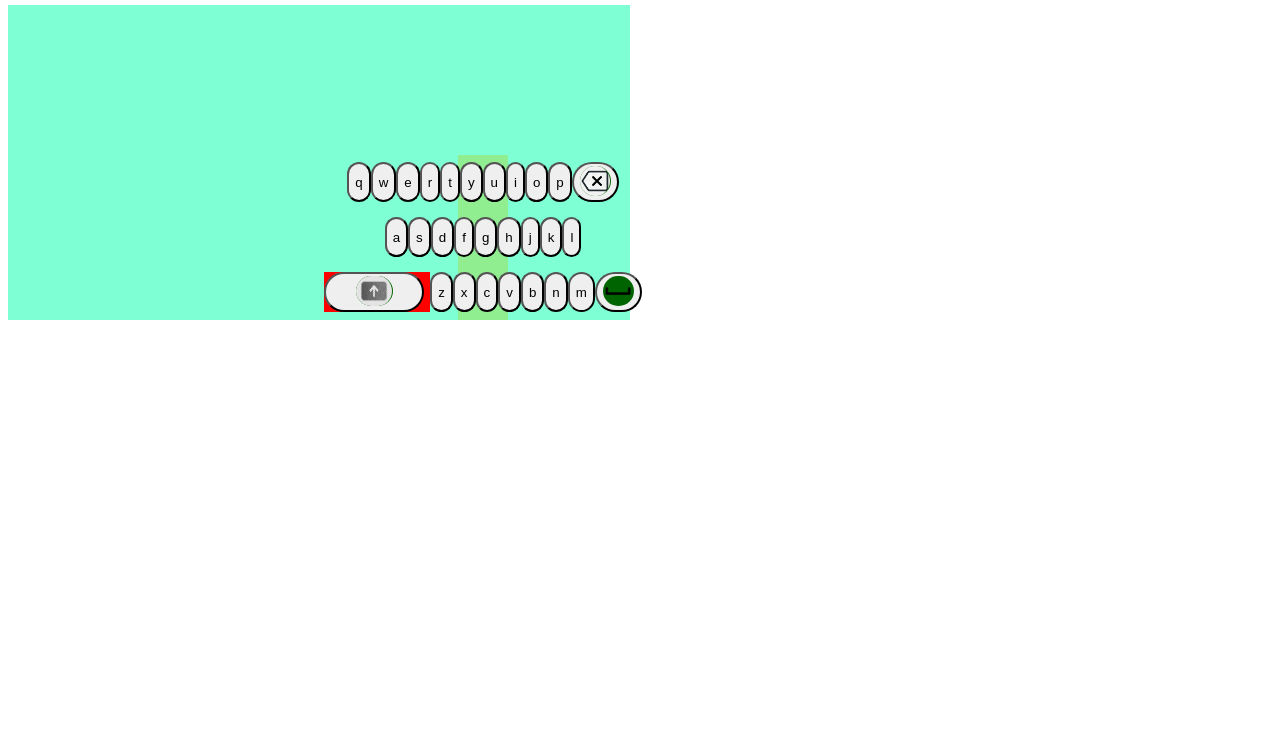
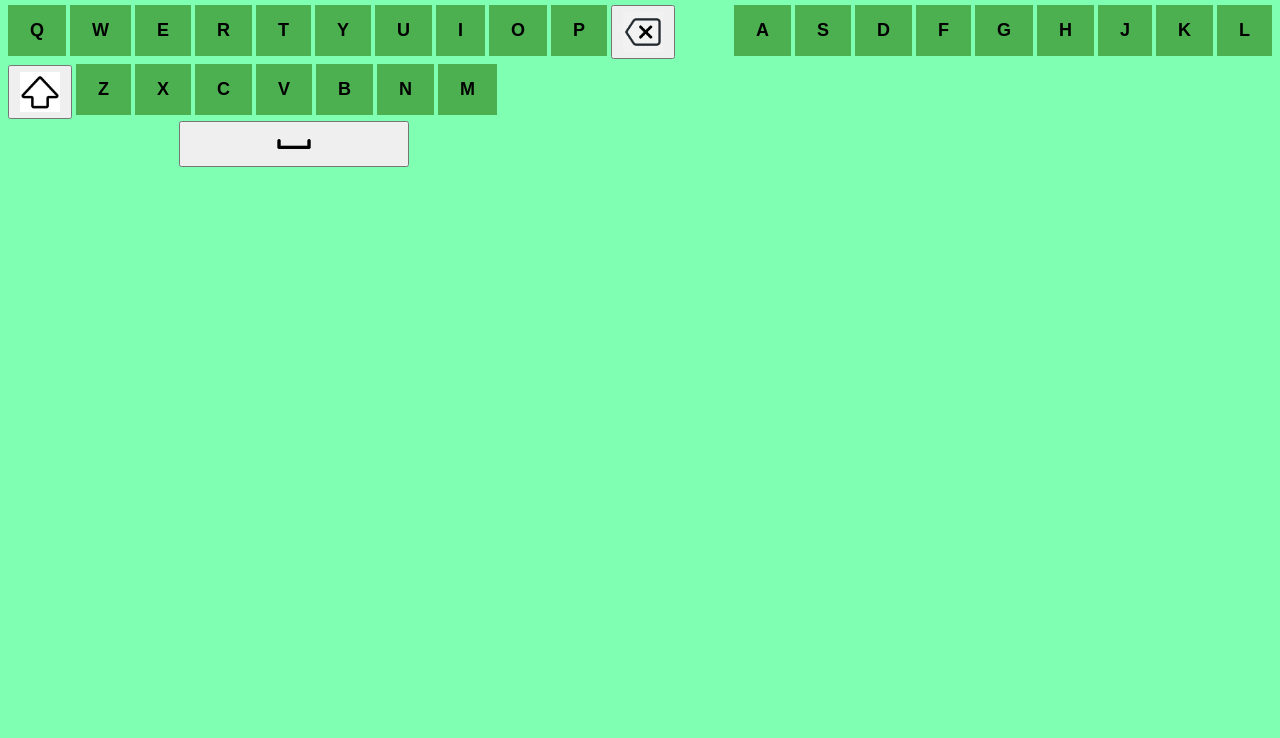
Before and after one commit to Stylesp007/virtual-keyboard, a plain HTML site: page Virtual-Keyboard/index.html in a window 1280 px wide. Shown: the part 62-800 px from the top of the page. Drawn offline with Linux system fonts and the light colour scheme.

Commit message:
adjusting the layout of the Keyboard

```diff
--- a/Virtual-Keyboard/index.html
+++ b/Virtual-Keyboard/index.html
@@ -5,49 +5,60 @@
   <meta http-equiv="X-UA-Compatible" content="IE=edge">
   <meta name="viewport" content="width=device-width, initial-scale=1.0">
   <title>Virtual KeyBoard</title>
-  <link rel="stylesheet" href="/styles/body.css">
+  <link rel="stylesheet" href="/Virtual-Keyboard/styles/body.css">
 </head>
 <body>
   <header>
     <h2>Welcome to the keyboard simulater</h2>
   </header>
-  <div class="keyboard-container">
+  <div class="keyboard-grid">
     <div class="keys-row-1">
-      <button>q</button>
-      <button>w</button>
-      <button>e</button>
-      <button>r</button>
-      <button>t</button>
-      <button>y</button>
-      <button>u</button>
-      <button>i</button>
-      <button>o</button>
-      <button>p</button>
-      <button class="backspace-button"><img src="./icons/png-transparent-backspace-close-delete-remove-andriod-app-icon.png" alt=""></button>
+        <button class="letter-button">Q</button>
+        <button class="letter-button">W</button>
+        <button class="letter-button">E</button>
+        <button class="letter-button">R</button>
+        <button class="letter-button">T</button>
+
+        <button class="letter-button">Y</button>
+        <button class="letter-button">U</button>
+        <button class="letter-button">I</button>
+        <button class="letter-button">O</button>
+        <button class="letter-button">P</button>
+        <button class="event-button">
+          <img src="./icons/png-transparent-backspace-close-delete-remove-andriod-app-icon.png" alt="">
+        </button>
     </div>
     <div class="keys-row-1">
-      <button>a</button>
-      <button>s</button>
-      <button>d</button>
-      <button>f</button>
-      <button>g</button>
-      <button>h</button>
-      <button>j</button>
-      <button>k</button>
-      <button>l</button>
+      <button class="letter-button">A</button>
+      <button class="letter-button">S</button>
+      <button class="letter-button">D</button>
+      <button class="letter-button">F</button>
+      <button class="letter-button">G</button>
+      <button class="letter-button">H</button>
+      <button class="letter-button">J</button>
+      <button class="letter-button">K</button>
+      <button class="letter-button">L</button>
     </div>
     <div class="keys-row-1">
-      <div class="shift-button-container">
-        <button class="shift-button"><img class="shift-button-icon" src="./icons/imgbin-symbol-computer-icons-shift-key-computer-keyboard-computer-software-symbol-tgkFY88xrYH1VMWucpXgptCPg.jpg" alt=""></button>
+      <button class="event-button">
+        <img class="shift-button-icon" src="./icons/SHIFT-icon.png" alt="">
+      </button>
+      <button class="letter-button">Z</button>
+      <button class="letter-button">X</button>
+      <button class="letter-button">C</button>
+      <button class="letter-button">V</button>
+      <button class="letter-button">B</button>
+      <button class="letter-button">N</button>
+      <button class="letter-button">M</button>
+      <div class="space-outer-container">
+        <div class="space-container">
+          <button class="space-button">
+            <img src="./icons/space-bar-1439880-1214373.png" alt="">
+          </button>
+        </div>
       </div>
-      <button>z</button>
-      <button>x</button>
-      <button>c</button>
-      <button>v</button>
-      <button>b</button>
-      <button>n</button>
-      <button>m</button>
-      <button class="space-button"><img src="./icons/space-bar-1439880-1214373.png" alt=""></button>
+
+
     </div>
   </div>
 </body>
--- a/Virtual-Keyboard/styles/body.css
+++ b/Virtual-Keyboard/styles/body.css
@@ -1,46 +1,62 @@
-.keyboard-container{
-  left: 0;
-  top: 55px;
-  padding-top: 150px;
-  padding-left: 450px;
-  width: 172px;
-  background-color: aquamarine;
-  z-index: 200px;
+body{
+  background-color: #7effb2;
 }
 
-.keys-row-1{
-  height: 55px;
+img{
+  height: 40px;
+  width: 40px;
+  vertical-align: middle;
+}
+.keyboard-grid{
   display: flex;
-  justify-content: center;
+  flex-wrap: wrap;
   flex-direction: row;
-  align-items: center;
-  background-color: lightgreen;
-  width: 50px;
-
+  justify-content: space-between;
+  align-items: stretch;
+  top: 0;
+  left: 0;
+  right: 0;
+  gap: 5px;
+}
+.space-outer-container{
+  height: 5px;
+  position: relative;
+  border: none;
+}
+.space-container{
+  display: block;
+  align-content: center;
+  margin: 0;
+  top: 50%;
+  left: 35%;
+  position: absolute;
+}
+.space-button{
+  width: 230px;
 }
 
-
-button{
-  width: 50px;
-  height: 40px;
-  border-radius: 30px;
+/*this is just cosmetic of the said button no reaL affect in how it is layed out*/
+.event-button{
+  padding: 5px 10px;
 }
-img{
-  border: 0px solid #ddd;
-  border-radius: 30px;
-  padding-right: 1px;
-  width: 30px;
-  height: 30px;
-  background-color: darkgreen;
+.keys-row-1 .button {
+  padding: 15px 32px;
+  text-align: center;
+  margin-top: 20px;
 }
-.shift-button{
-  width: 100px;
+.letter-button:hover{
+  box-shadow: 0 12px 16px 0 rgba(0,0,0,0.24), 0 17px 50px 0 rgba(0,0,0,0.19);
 }
-.shift-button-container{
-  background-color: red;
-  padding-right: 6px;
+.letter-button:active{
+  background-color: #3e8e41;
+  box-shadow: 2px 2px #666;
+  transform: translate(4px);
 }
-
-.shift-button-icon{
-  width: 36px;
+.letter-button{
+  font-weight: bold;
+  font-size: large;
+  padding: 15px 22px;
+  border: none;
+  background-color: #4CAF50;
+  outline: none;
 }
```
Also changed, not shown: Virtual-Keyboard/icons/SHIFT-icon.png (added).
